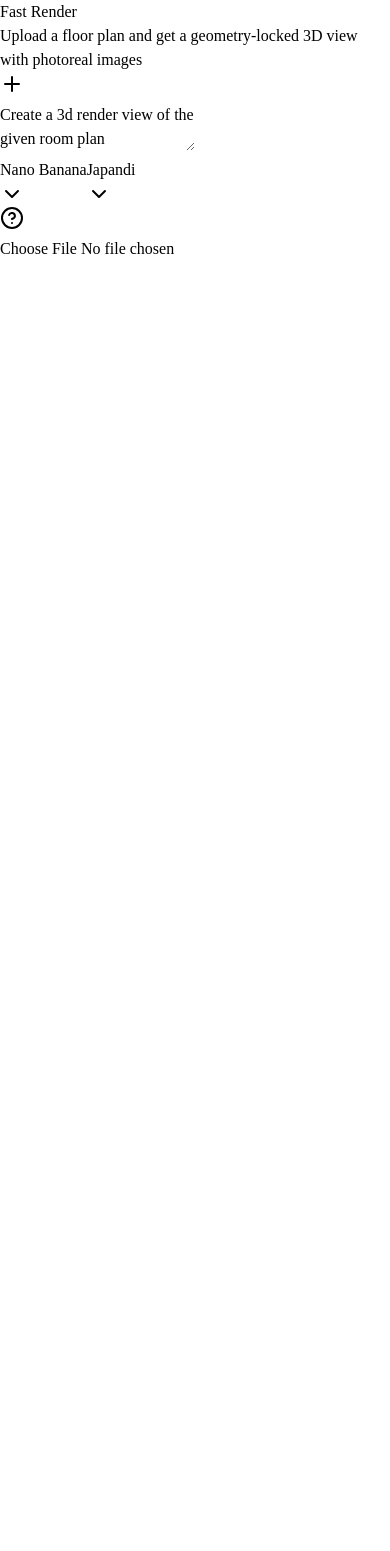
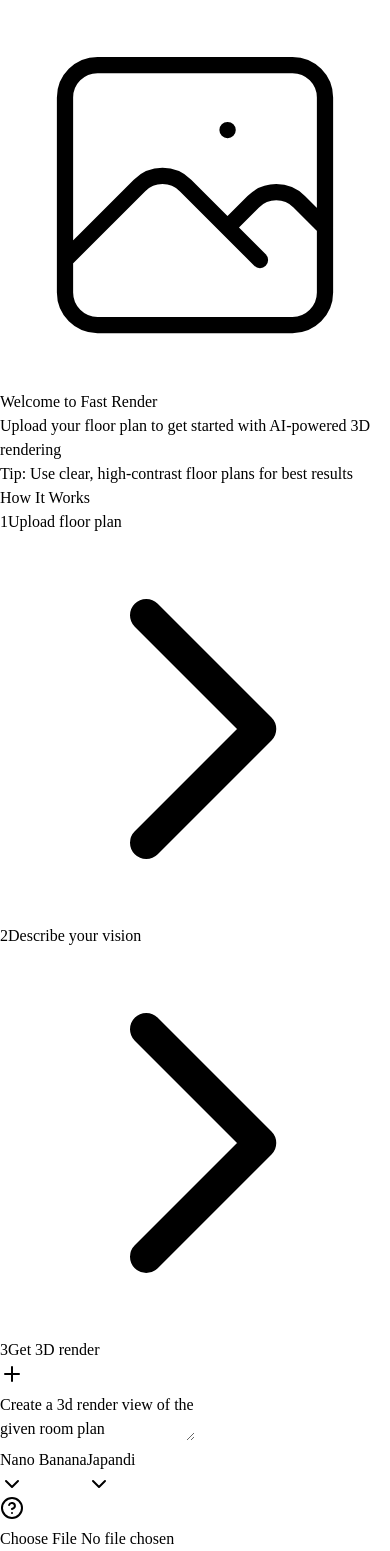
Before and after one commit to kaustubhkagrawal/hackathon-nano-banana-fastrender, a Next.js app in the folder apps/web/: page / in a window 390 px wide. Before the commit the page ends 844 px from the top, so only its background shows below. Built offline with nearby package versions, Linux system fonts and the light colour scheme.

Commit message:
adding the content on main page

```diff
--- a/apps/web/app/page.tsx
+++ b/apps/web/app/page.tsx
@@ -273,22 +273,7 @@ export default function Page() {
   return (
     <div className="min-h-svh bg-background overflow-hidden">
       {/* Header - Only show when not submitted */}
-      <AnimatePresence>
-        {!hasSubmitted && (
-          <motion.div
-            className="text-center py-8"
-            exit={{ opacity: 0, y: -50 }}
-            transition={{ duration: 0.6 }}
-          >
-            <h1 className="text-3xl font-bold text-foreground mb-2">
-              Fast Render
-            </h1>
-            <p className="text-muted-foreground">
-              Upload a floor plan and get a geometry‑locked 3D view with photoreal images
-            </p>
-          </motion.div>
-        )}
-      </AnimatePresence>
+
 
       {/* Main Layout */}
       <div
@@ -509,6 +494,67 @@ export default function Page() {
               </motion.div>
             </motion.div>
           )}
+          {!hasSubmitted && !renderResult && (
+            <div>
+                <motion.div
+                  initial={{ opacity: 0 }}
+                  animate={{ opacity: 1 }}
+                  className="text-center py-12"
+                >
+                  <div className="max-w-md mx-auto">
+                    <div className="w-24 h-24 bg-muted rounded-full flex items-center justify-center mx-auto mb-6">
+                      <svg className="w-12 h-12 text-muted-foreground" fill="none" stroke="currentColor" viewBox="0 0 24 24">
+                        <path strokeLinecap="round" strokeLinejoin="round" strokeWidth={1} d="M4 16l4.586-4.586a2 2 0 012.828 0L16 16m-2-2l1.586-1.586a2 2 0 012.828 0L20 14m-6-6h.01M6 20h12a2 2 0 002-2V6a2 2 0 00-2-2H6a2 2 0 00-2 2v12a2 2 0 002 2z" />
+                      </svg>
+                    </div>
+                    <h2 className="text-2xl font-bold text-foreground mb-2">Welcome to Fast Render</h2>
+                    <p className="text-muted-foreground mb-6">
+                      Upload your floor plan to get started with AI-powered 3D rendering
+                    </p>
+                    <div className="bg-muted/30 rounded-lg p-4 border border-border inline-block">
+                      <p className="text-sm text-foreground">
+                        <span className="font-medium">Tip:</span> Use clear, high-contrast floor plans for best results
+                      </p>
+                    </div>
+                  </div>
+
+                </motion.div>
+
+
+              <motion.div
+                className="text-center py-8"
+                exit={{ opacity: 0, y: -50 }}
+                transition={{ duration: 0.6 }}
+              >
+                {/* How It Works */}
+                <div className="max-w-2xl mx-auto px-4">
+                  <h2 className="text-xl font-semibold text-foreground mb-4">How It Works</h2>
+                  <div className="flex flex-col md:flex-row items-center justify-center gap-4 text-sm">
+                    <div className="flex items-center gap-2">
+                      <span className="w-6 h-6 rounded-full bg-blue-500 text-white flex items-center justify-center text-xs font-bold">1</span>
+                      <span>Upload floor plan</span>
+                    </div>
+                    <svg className="w-4 h-4 text-muted-foreground hidden md:block" fill="none" stroke="currentColor" viewBox="0 0 24 24">
+                      <path strokeLinecap="round" strokeLinejoin="round" strokeWidth={2} d="M9 5l7 7-7 7" />
+                    </svg>
+                    <div className="flex items-center gap-2">
+                      <span className="w-6 h-6 rounded-full bg-blue-500 text-white flex items-center justify-center text-xs font-bold">2</span>
+                      <span>Describe your vision</span>
+                    </div>
+                    <svg className="w-4 h-4 text-muted-foreground hidden md:block" fill="none" stroke="currentColor" viewBox="0 0 24 24">
+                      <path strokeLinecap="round" strokeLinejoin="round" strokeWidth={2} d="M9 5l7 7-7 7" />
+                    </svg>
+                    <div className="flex items-center gap-2">
+                      <span className="w-6 h-6 rounded-full bg-blue-500 text-white flex items-center justify-center text-xs font-bold">3</span>
+                      <span>Get 3D render</span>
+                    </div>
+                  </div>
+                </div>
+              </motion.div>
+            </div>
+
+
+          )}
         </AnimatePresence>
       </div>
 
```
